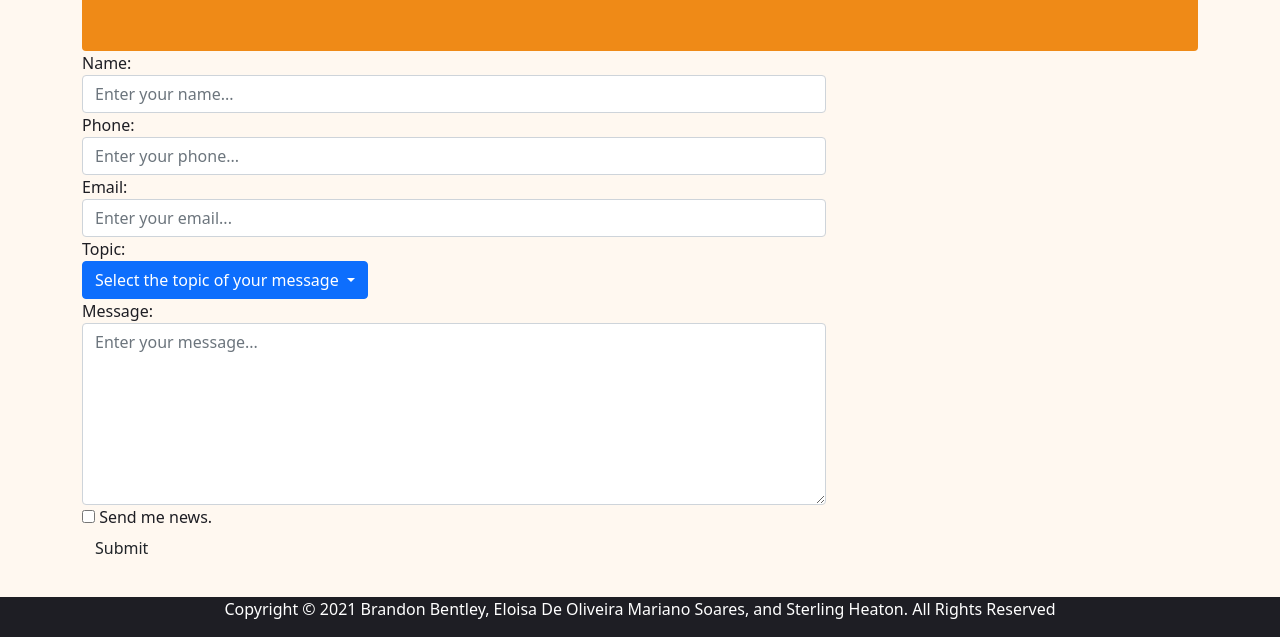
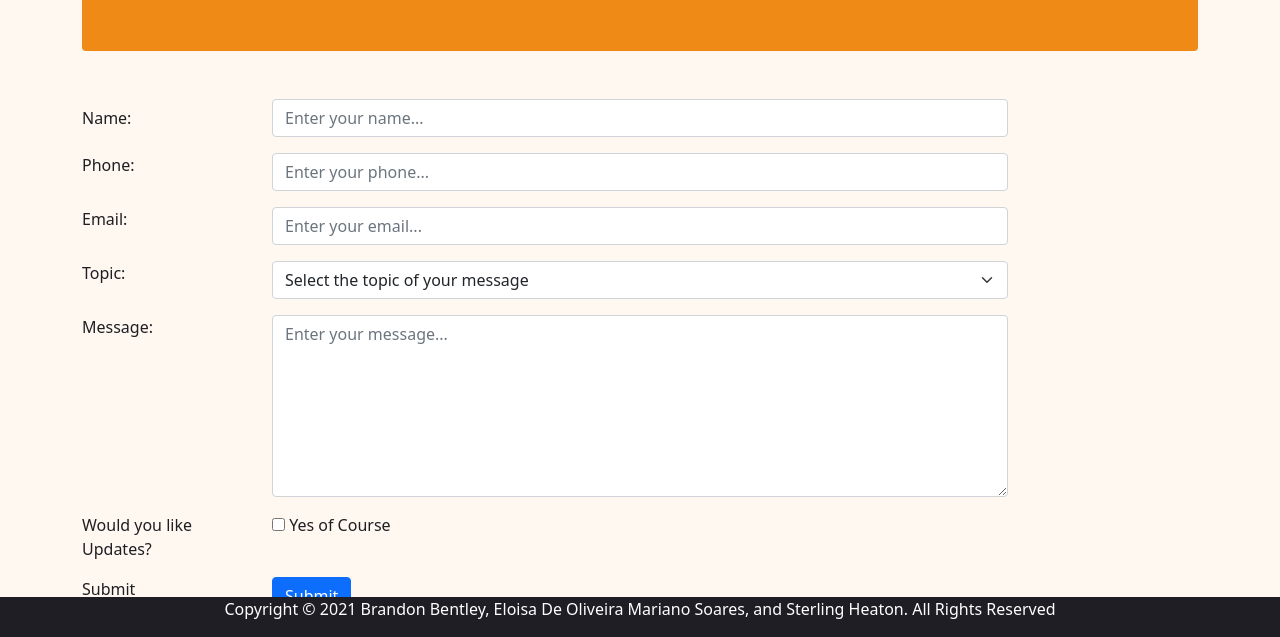
Before and after one commit to SterlingHeaton/CS-220-Web-Development, a plain HTML site: page BootstrapOnly/ContactUs.html in a window 1280 px wide. Shown: the part 163-800 px from the top of the page. Drawn offline with nearby package versions, Linux system fonts and the light colour scheme.

Commit message:
Small changes to form

```diff
--- a/BootstrapOnly/ContactUs.html
+++ b/BootstrapOnly/ContactUs.html
@@ -42,12 +42,11 @@
             </div>
 
             <!-- Contact Form -->
-            <div class="row align-middle">
-                <form class="form-horizontal" action="/action_page.php">
-
+            <div class="row mt-5">
+                <form>
                     <!-- Name Field -->
-                    <div class="form-group">
-                        <label class="control-label col-sm-2" for="Name">Name:</label>
+                    <div class="row mb-3">
+                        <label class="control-label col-sm-2 col-form-label" for="Name">Name:</label>
                         <div class="col-sm-8">
                             <input type="text" class="form-control" id="name" placeholder="Enter your name..." name="name"
                                    required>
@@ -55,7 +54,7 @@
                     </div>
 
                     <!-- Phone Field -->
-                    <div class="form-group">
+                    <div class="row mb-3">
                         <label class="control-label col-sm-2" for="phone">Phone:</label>
                         <div class="col-sm-8">
                             <input type="phone" class="form-control" id="phone" placeholder="Enter your phone..."
@@ -64,7 +63,7 @@
                     </div>
 
                     <!-- Email Field -->
-                    <div class="form-group">
+                    <div class="row mb-3">
                         <label class="control-label col-sm-2" for="email">Email:</label>
                         <div class="col-sm-8">
                             <input type="email" class="form-control" id="email" placeholder="Enter your email..."
@@ -73,59 +72,49 @@
                     </div>
 
                     <!-- Topic Field -->
-                    <div class="form-group">
-                        <label class="control-label col-sm-2" for="topic">Topic:</label>
+                    <div class="row mb-3">
+                        <label class="control-label col-sm-2" for="select">Topic:</label>
                         <div class="col-sm-8">
                             <div class="dropdown">
-                                <button type="button" class="btn btn-primary dropdown-toggle" data-toggle="dropdown">Select
-                                    the topic of your message
-                                </button>
-                                <ul class="dropdown-menu" role="menu">
-                                    <li><a href="#">General Information</a></li>
-                                    <li><a href="#">Suggestions</a></li>
-                                    <li><a href="#">Other</a></li>
-                                </ul>
+                                <select class="form-select" id="select">
+                                    <option selected>Select the topic of your message</option>
+                                    <option value="1">General Information</option>
+                                    <option value="2">Suggestions</option>
+                                    <option value="3">Other</option>
+                                </select>
                             </div>
                         </div>
                     </div>
 
                     <!-- Message Field -->
-                    <div class="form-group">
+                    <div class="row mb-3">
                         <label class="control-label col-sm-2" for="message">Message:</label>
                         <div class="col-sm-8">
-                        <textarea type="message" class="form-control" rows="7" id="message"
+                        <textarea class="form-control" rows="7" id="message"
                                   placeholder="Enter your message..." name="message" required></textarea>
                         </div>
                     </div>
 
                     <!-- Checkbox Field -->
-                    <div class="form-group">
-                        <div class="col-sm-offset-2 col-sm-8">
+                    <div class="row mb-3">
+                        <label class="control-label col-sm-2" for="updates">Would you like Updates?</label>
+                        <div class="col-sm-8">
                             <div class="checkbox">
-                                <label><input type="checkbox" name="remember"> Send me news.</label>
+                                <label><input type="checkbox" name="updates" id="updates"> Yes of Course</label>
                             </div>
                         </div>
                     </div>
 
                     <!-- Submit Field -->
-                    <div class="form-group">
-                        <div class="col-sm-offset-2 col-sm-8">
-                            <button type="submit" class="btn btn-default">Submit</button>
+                    <div class="row mb-3">
+                        <label class="control-label col-sm-2" for="submit">Submit</label>
+                        <div class="col-sm-8">
+                            <button type="submit" class="btn btn-primary" id="submit">Submit</button>
                         </div>
                     </div>
                 </form>
             </div>
         </div>
-
-        <script>
-
-            $(".dropdown-menu li a").click(function()
-            {
-                $(this).parents(".dropdown").find('.btn').html($(this).text());
-                $(this).parents(".dropdown").find('.btn').val($(this).data('value'));
-            });
-
-        </script>
 
         <!-- Footer -->
         <div id="footer">
```
